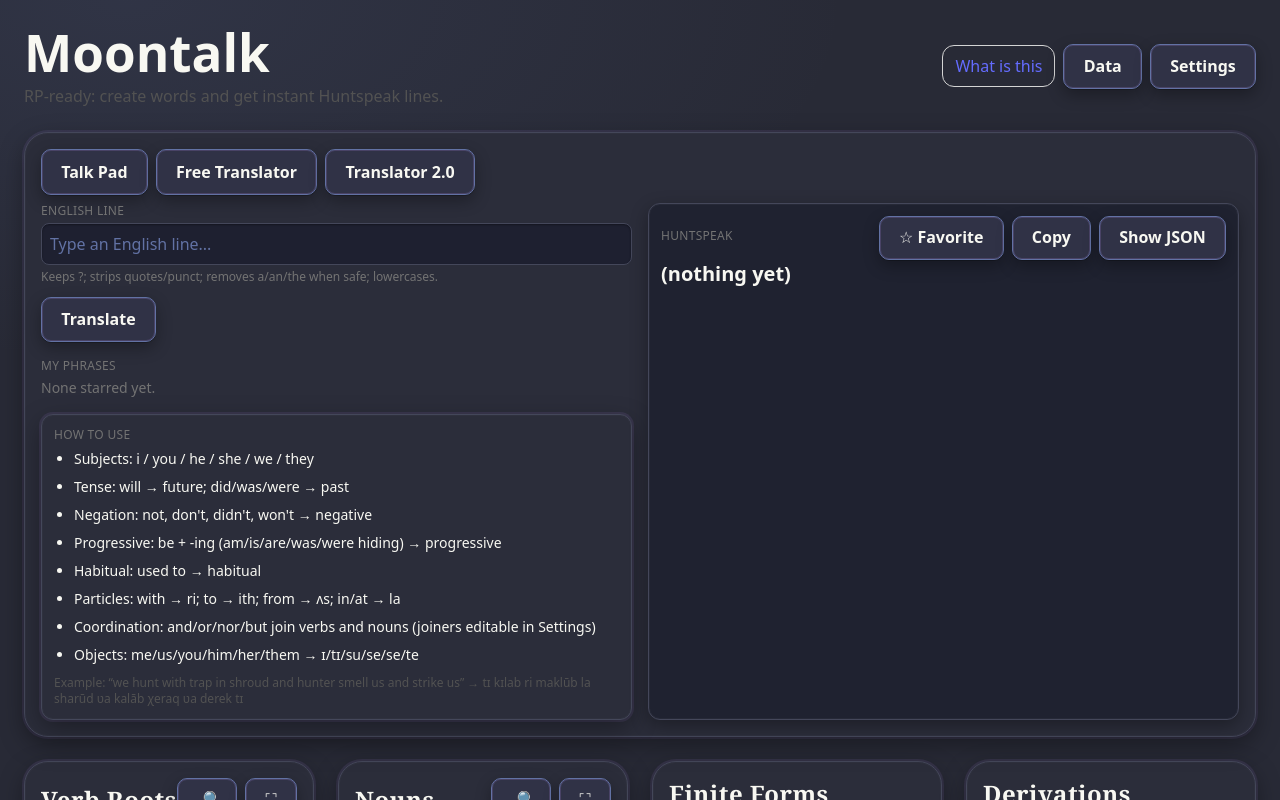
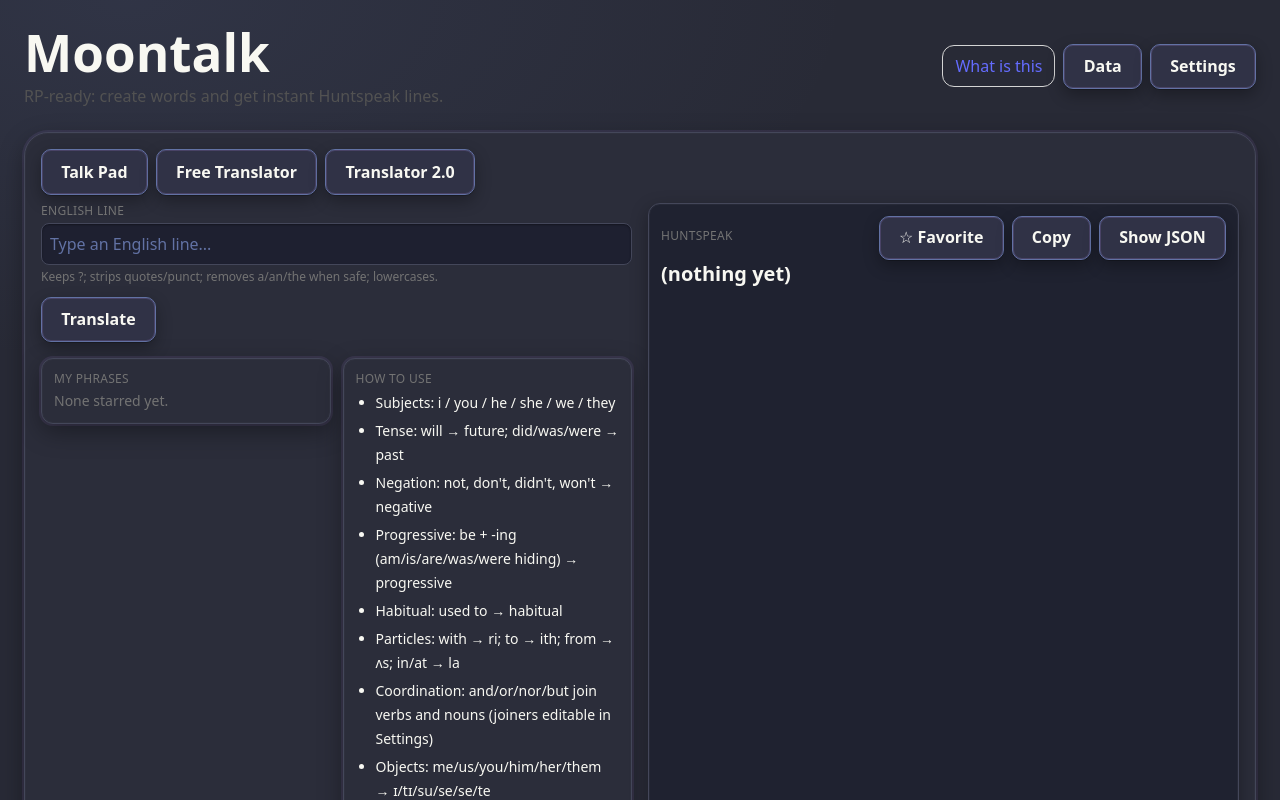
Before and after one commit to L1ghth0us3/Moontalk, a React (Vite) app: page / in a window 1280 px wide. Both pictures are taken after a click on the button "Translator 2.0". Shown: the top 800 px of the page. Built offline with nearby package versions, Linux system fonts and the light colour scheme.

Commit message:
feat(translator2/ui): arrange Favorites and Guide side-by-side on left; add scroll to Favorites list (max-h-72 overflow-auto)

```diff
--- a/src/components/Translator2.tsx
+++ b/src/components/Translator2.tsx
@@ -777,8 +777,10 @@ export default function Translator2({ roots, nouns, onCreateNoun, onCreateRoot }
 
         <button className="px-3 py-2 rounded-lg border border-neutral-300 hover:bg-neutral-50" onClick={onTranslate}>Translate</button>
 
+        {/* Favorites + Guide side-by-side */}
+        <div className="mt-4 grid grid-cols-1 md:grid-cols-2 gap-3 items-start">
           {/* Favorites list */}
-        <div className="mt-4">
+          <section className="rounded-xl border border-neutral-200 fantasy-card p-3">
             <div className="flex items-center justify-between mb-1">
               <div className="text-xs uppercase tracking-wide text-neutral-500">My Phrases</div>
               {faves.length>0 && (
@@ -786,6 +788,7 @@ export default function Translator2({ roots, nouns, onCreateNoun, onCreateRoot }
               )}
             </div>
             {faves.length ? (
+              <div className="mt-2 max-h-72 overflow-auto pr-1">
                 <div className="flex flex-col gap-1">
                   {faves.map(f => (
                     <div key={f.id} className="flex items-center gap-2 text-sm">
@@ -795,13 +798,14 @@ export default function Translator2({ roots, nouns, onCreateNoun, onCreateRoot }
                     </div>
                   ))}
                 </div>
+              </div>
             ) : (
               <div className="text-sm text-neutral-500">None starred yet.</div>
             )}
-        </div>
+          </section>
 
           {/* Usage guide */}
-        <div className="mt-4 p-3 rounded-xl border border-neutral-200 fantasy-card text-sm leading-6">
+          <section className="rounded-xl border border-neutral-200 fantasy-card p-3 text-sm leading-6">
             <div className="text-xs uppercase tracking-wide text-neutral-500 mb-1">How to use</div>
             <ul className="list-disc ml-5 space-y-1">
               <li>Subjects: i / you / he / she / we / they</li>
@@ -816,6 +820,7 @@ export default function Translator2({ roots, nouns, onCreateNoun, onCreateRoot }
             <div className="mt-2 text-xs text-neutral-600">
               Example: “we hunt with trap in shroud and hunter smell us and strike us” → tɪ kɪlab ri maklūb la sharūd ʋa kalāb χeraq ʋa derek tɪ
             </div>
+          </section>
         </div>
         {/* Hidden: dev Example Tests builder — removed from UI */}
         <button className="hidden" onClick={()=>{
```
Lines whose indentation alone changed are shown as unchanged.
